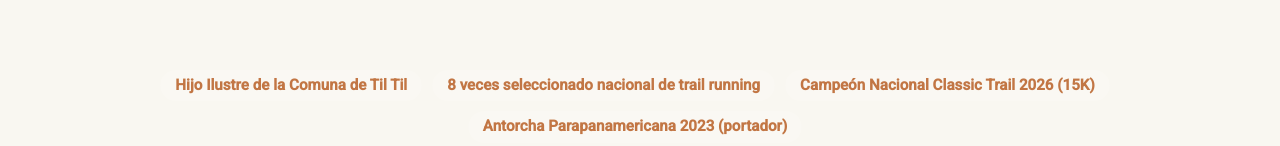
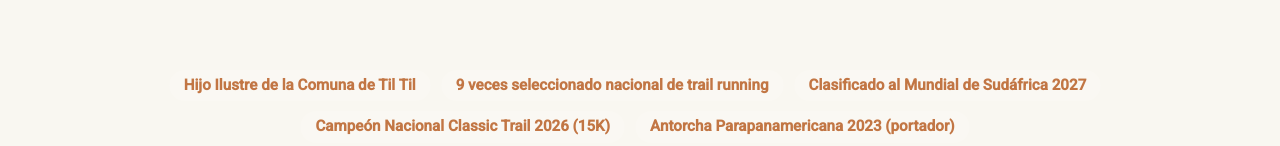
Before and after one commit to LuisValleB/Web-Luis-Valle-B, a website built with Vite: page index.html in a window 1280 px wide. Shown: the part 810-956 px from the top of the page. Built offline with nearby package versions, Linux system fonts and the light colour scheme.

Commit message:
Actualizar a 9 veces seleccionado nacional y clasificacion a Sudafrica 2027

```diff
--- a/data.js
+++ b/data.js
@@ -8,7 +8,8 @@ export const athleteData = {
         phrase: "Desde los cerros de Montenegro a las montañas del mundo.",
         recognitions: [
             "Hijo Ilustre de la Comuna de Til Til",
-            "8 veces seleccionado nacional de trail running",
+            "9 veces seleccionado nacional de trail running",
+            "Clasificado al Mundial de Sudáfrica 2027",
             "Campeón Nacional Classic Trail 2026 (15K)",
             "Antorcha Parapanamericana 2023 (portador)"
         ]
@@ -86,7 +87,8 @@ export const athleteData = {
         { year: 2019, event: "Mundial de Trail Running", location: "Argentina", flag: "/banderas/bandera argentina.webp", result: "29° del mundo, 3° sudamericano, 1° chileno" },
         { year: 2020, event: "Sudamericano de Trail Running", location: "Chile", flag: "/banderas/bandera chile.webp", result: "Cancelado por pandemia" },
         { year: 2023, event: "Mundial de Trail Running", location: "Austria", flag: "/banderas/bandera austria.svg", result: "Lugar 62 (45K)" },
-        { year: 2026, event: "Sudamericano de Trail Running", location: "Samaipata, Bolivia", flag: "/banderas/bandera bolivia.svg", result: "7° General (43K)" }
+        { year: 2026, event: "Sudamericano de Trail Running", location: "Samaipata, Bolivia", flag: "/banderas/bandera bolivia.svg", result: "7° General (43K)" },
+        { year: 2027, event: "Mundial de Montaña y Trail Running", location: "Sudáfrica", flag: "/banderas/bandera sudafrica.svg", result: "Clasificado (Campeón Nacional Classic 15K)" }
     ],
     results: [
         { year: 2012, race: "The North Face Endurance Challenge", distance: "10K", position: "1° General", country: "Chile", highlight: false },
--- a/index.html
+++ b/index.html
@@ -8,7 +8,7 @@
 
     <!-- Open Graph SEO -->
     <meta property="og:title" content="Luis Valle Barrientos | Trail Running">
-    <meta property="og:description" content="Desde los cerros de Montenegro a las montañas del mundo. Atleta chileno 8 veces seleccionado nacional.">
+    <meta property="og:description" content="Desde los cerros de Montenegro a las montañas del mundo. Atleta chileno 9 veces seleccionado nacional.">
     <meta property="og:type" content="website">
     <meta property="og:image" content="https://luisvalle.cl/logo%20luis.png">
     <meta property="og:url" content="https://luisvalle.cl">
@@ -869,7 +869,7 @@
     <section class="selection section-reveal" id="selection">
         <div class="container">
             <div class="section-header">
-                <h2>8 Veces Seleccionado Nacional</h2>
+                <h2>9 Veces Seleccionado Nacional</h2>
                 <span class="accent-line"></span>
             </div>
             <div class="selection-grid" id="selection-grid">
@@ -878,8 +878,8 @@
 
             <div class="chronicles">
                 <article class="chronicle-card">
-                    <h3>Camino al Sudamericano 2026</h3>
-                    <p>La temporada 2026 comenzó con un objetivo claro: volver a vestir la camiseta de Chile. En la categoría Short Trail las pruebas clave fueron Kutralkura Trail y Puesco Trail, logrando el 2° lugar general en ambas. Gracias a estos resultados aseguré mi lugar en la Selección Chilena de Trail Running que competirá en Samaipata, Bolivia.</p>
+                    <h3>Clasificado al Mundial de Sudáfrica 2027</h3>
+                    <p>Tras coronarme Campeón Nacional de Classic Trail (15K) en el CMPC Frontera Trail 2026 en Temuco, aseguré mi novena nominación a la Selección Chilena para representar al país en el Campeonato Mundial de Montaña y Trail Running 2027 en Sudáfrica.</p>
                 </article>
                 <article class="chronicle-card">
                     <h3>OCC / UTMB Chamonix 2025</h3>
--- a/script.js
+++ b/script.js
@@ -289,7 +289,8 @@ function getFlagHtml(country) {
         'Ecuador': '<img src="https://flagcdn.com/w20/ec.png" alt="Ecuador" style="height:12px; margin-right:4px; vertical-align:middle;">',
         'Francia': '<img src="https://flagcdn.com/w20/fr.png" alt="Francia" style="height:12px; margin-right:4px; vertical-align:middle;">',
         'Bolivia': '<img src="/banderas/bandera bolivia.svg" alt="Bolivia" style="height:12px; margin-right:4px; vertical-align:middle;">',
-        'Austria': '<img src="/banderas/bandera austria.svg" alt="Austria" style="height:12px; margin-right:4px; vertical-align:middle;">'
+        'Austria': '<img src="/banderas/bandera austria.svg" alt="Austria" style="height:12px; margin-right:4px; vertical-align:middle;">',
+        'Sudáfrica': '<img src="/banderas/bandera sudafrica.svg" alt="Sudáfrica" style="height:12px; margin-right:4px; vertical-align:middle;">'
     };
     return map[country] || '';
 }
```
Also changed, not shown: public/banderas/bandera sudafrica.svg (added).
